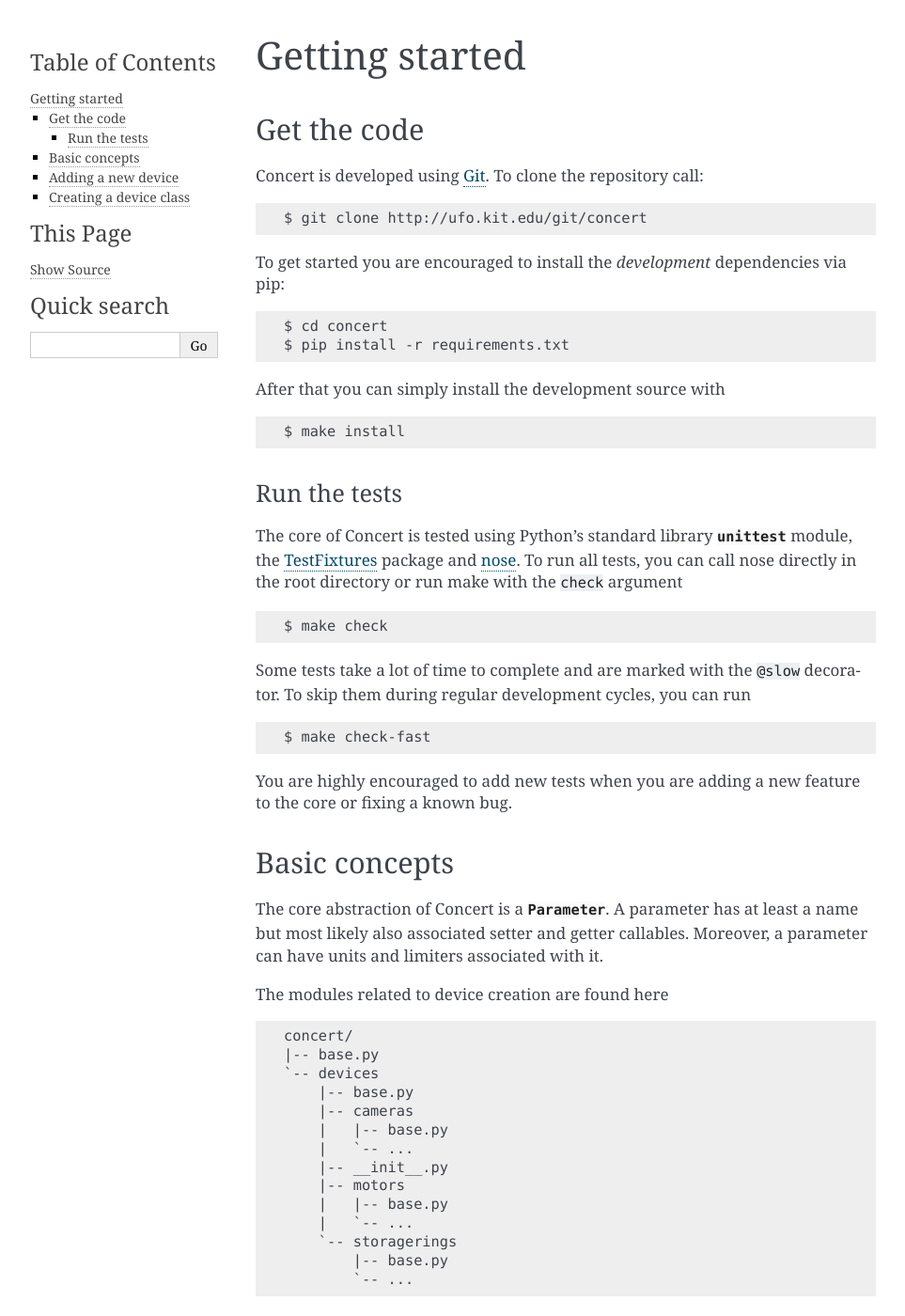
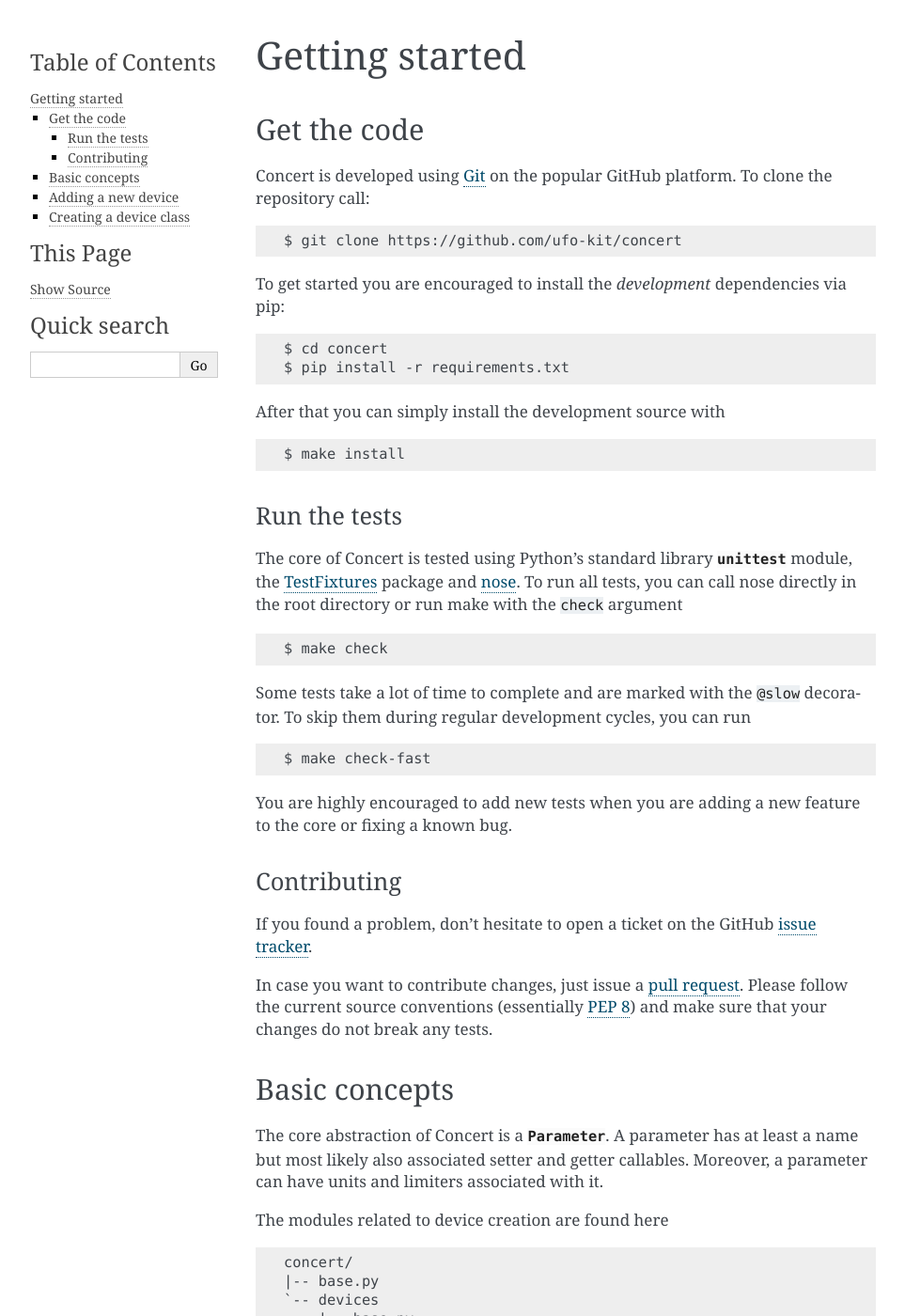
Before and after one commit to ufo-kit/concert, a Sphinx documentation site: the page built from docs/api/tutorial.rst, in a window 1280 px wide and 1400 px high. Shown: the whole window at 94% size, without its empty margins (148-1111 px from the left). Built offline with Sphinx 7.4.7, drawn with Linux system fonts in a browser that asks for light colours.

Commit message:
Update docs concerning GitHub

```diff
--- a/docs/api/tutorial.rst
+++ b/docs/api/tutorial.rst
@@ -7,9 +7,10 @@
 Get the code
 ============
 
-Concert is developed using `Git`_. To clone the repository call::
+Concert is developed using `Git`_ on the popular GitHub platform. To clone the
+repository call::
 
-    $ git clone http://ufo.kit.edu/git/concert
+    $ git clone https://github.com/ufo-kit/concert
 
 To get started you are encouraged to install the *development* dependencies via
 pip::
@@ -43,6 +44,21 @@
 
 .. _TestFixtures: http://pythonhosted.org/testfixtures/
 .. _nose: https://nose.readthedocs.org/en/latest/
+
+
+Contributing
+------------
+
+If you found a problem, don't hesitate to open a ticket on the GitHub `issue
+tracker`_.
+
+In case you want to contribute changes, just issue a `pull request`_. Please
+follow the current source conventions (essentially `PEP 8`_) and make sure that
+your changes do not break any tests.
+
+.. _issue tracker: https://github.com/ufo-kit/concert/issues
+.. _pull request: https://github.com/ufo-kit/concert/pulls
+.. _PEP 8: http://www.python.org/dev/peps/pep-0008/
 
 
 Basic concepts
```
Also changed, not shown: docs/usage/install.rst (+11 -6 lines).
